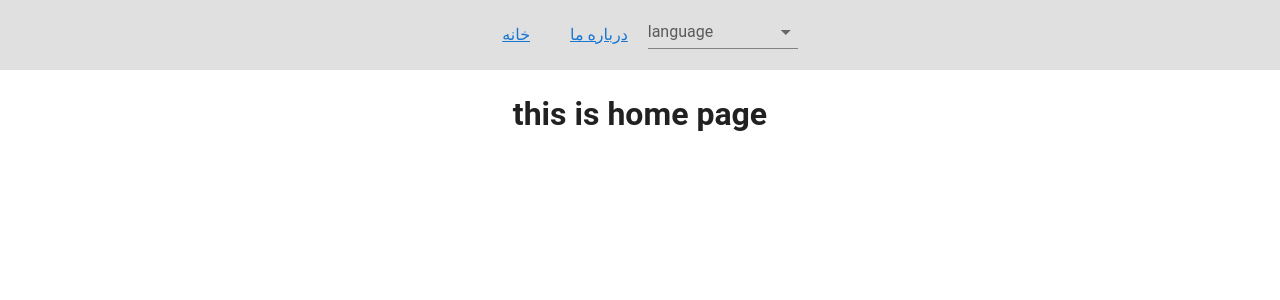
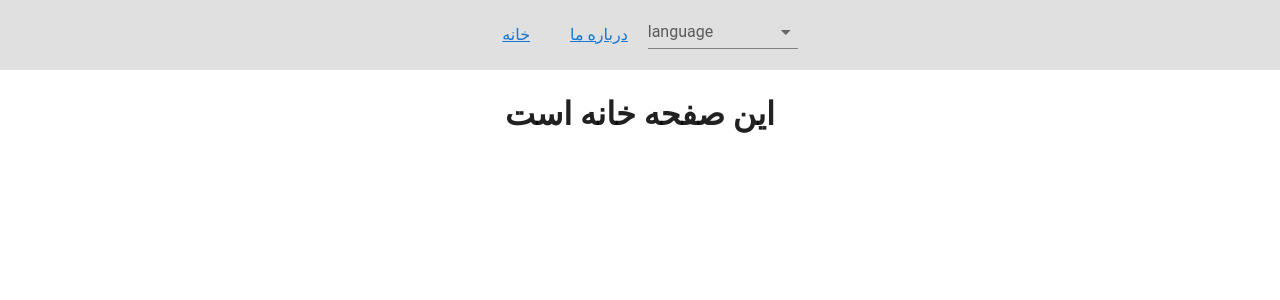
Before and after one commit to zaynab-git/resume, a Vue app: page / in a window 1280 px wide. Shown: the top 300 px of the page. Built offline with nearby package versions, Linux system fonts and the light colour scheme.

Commit message:
یسری جزئیات اضافه شد

```diff
--- a/src/locales/en.json
+++ b/src/locales/en.json
@@ -22,6 +22,7 @@
             "profile": "A self-starter and quick learner. Versatile skill set with experience in customer service, sales, and written and oral communication. Received multiple awards for excellence in customer service."
 
         }
-    }
+    },
+    "home": "this is home page"
 
 }
--- a/src/locales/fa.json
+++ b/src/locales/fa.json
@@ -21,6 +21,7 @@
             "education": "دانشجوی مهندسی عمران در دانشگاه صنعتی امیرکبیر",
             "profile": "یک مبتدی و یادگیرنده سریع. مجموعه مهارت های همه کاره با تجربه در خدمات به مشتریان ، فروش و ارتباطات کتبی و شفاهی. چندین جایزه برای برتری در خدمات به مشتریان دریافت کرد."
         }
-    }
+    },
+    "home": "این صفحه خانه است"
 
 }
--- a/src/router/index.js
+++ b/src/router/index.js
@@ -32,6 +32,8 @@ const routes = [
 
 ];
 
+
+
 const router = new VueRouter({
   mode: "history",
   base: process.env.BASE_URL,
--- a/src/views/Home.vue
+++ b/src/views/Home.vue
@@ -1,6 +1,6 @@
 <template>
   <div>
-    <h1 class="d-flex justify-center pa-5">this is home page</h1>
+    <h1 class="d-flex justify-center pa-5">{{ $t("home") }}</h1>
   </div>
 
 </template>
--- a/src/views/Resume.vue
+++ b/src/views/Resume.vue
@@ -3,16 +3,16 @@
   <v-container class="indigo darken-4 px-0 pt-10">
     <div class="deep-orange lighten-2 px-16">
       <v-row class="align-center justify-center py-5">
-        <!-- <v-col class="flex-grow-0 flex-shrink-0">
+        <v-col class="flex-grow-0 flex-shrink-0">
           <v-img
             style="border: 3px solid #1a237e"
             class="rounded-circle pa-16"
             min-width="150"
             max-height="150"
             max-width="150"
-            :src = "require(`../assets/${this.image}.jpg`)"
+            :src = "this.$route.name == 'Resume1' ? require(`../assets/zeynab.jpg`) : require(`../assets/samane.jpg`)"
           ></v-img>
-        </v-col> -->
+        </v-col>
 
         <v-col
           class="flex-grow-1 flex-shrink-0"
```
